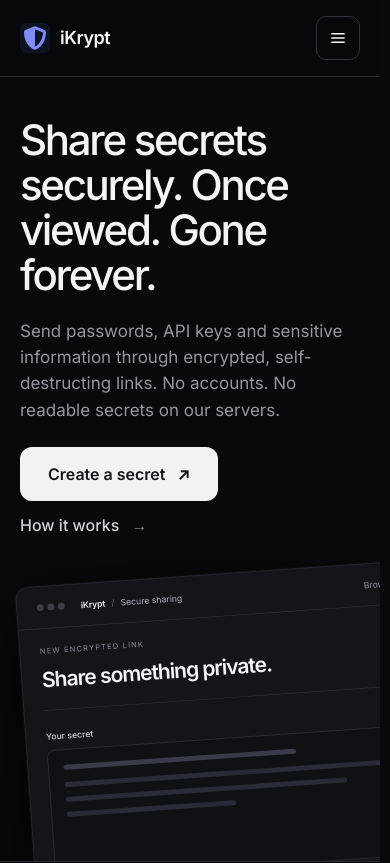
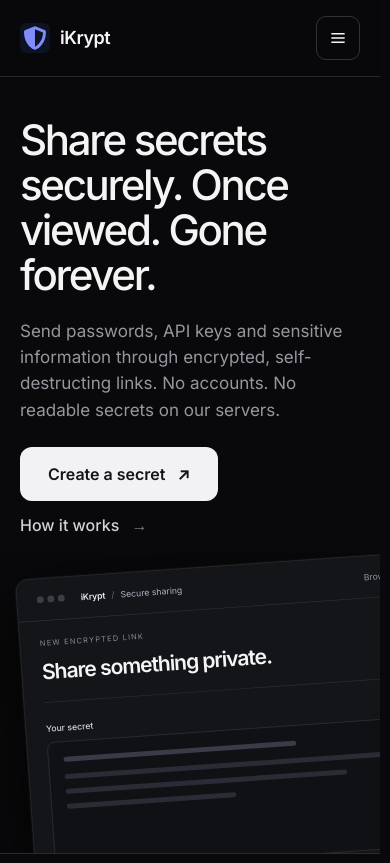
Before and after one commit to digitalwareshub/iKrypt10, a Next.js app: page / in a window 390 px wide. Shown: the top 863 px of the page. Built offline with nearby package versions, Linux system fonts and the light colour scheme.

Commit message:
Bring the angled product preview closer to the hero buttons

```diff
--- a/src/app/globals.css
+++ b/src/app/globals.css
@@ -274,14 +274,13 @@ main dd a:hover {
 }
 .ikrypt-product-stage {
   position: relative;
-  margin-top: 32px;
+  margin-top: 16px;
   height: clamp(430px, 54vh, 580px);
-  overflow: hidden;
   pointer-events: none;
 }
 .ikrypt-product-window {
   position: absolute;
-  top: 8vw;
+  top: 44px;
   left: max(5%, calc((100% - 1224px) / 2));
   width: clamp(1100px, 92%, 1550px);
   min-height: 650px;
@@ -327,7 +326,7 @@ main dd a:hover {
   min-width: 0;
 }
 @media (max-width: 767px) {
-  .ikrypt-product-stage { height: 300px; margin-top: 24px; }
+  .ikrypt-product-stage { height: 300px; margin-top: 16px; overflow: hidden; }
   .ikrypt-product-window {
     top: 7vw;
     left: 4%;
```
Also changed, not shown: 1 other file (tests, documents, lock files or other folders).
